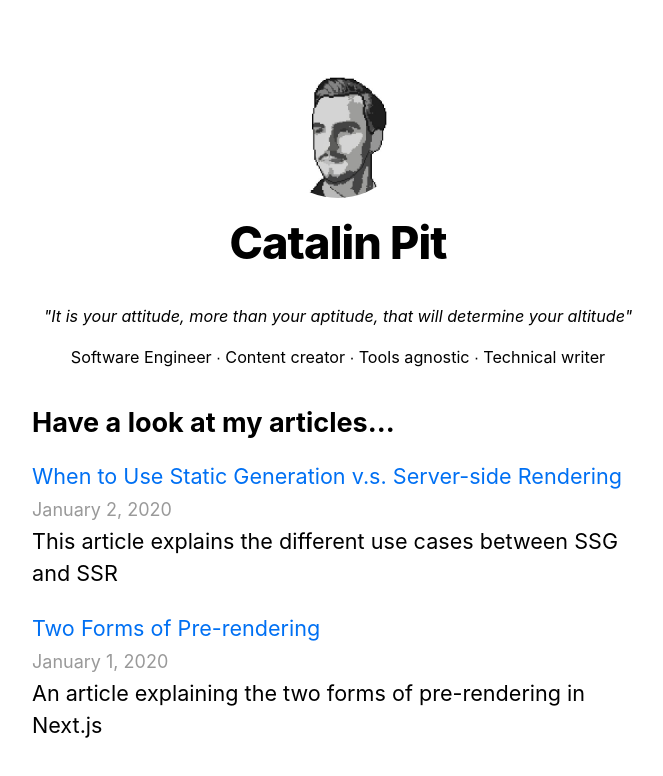
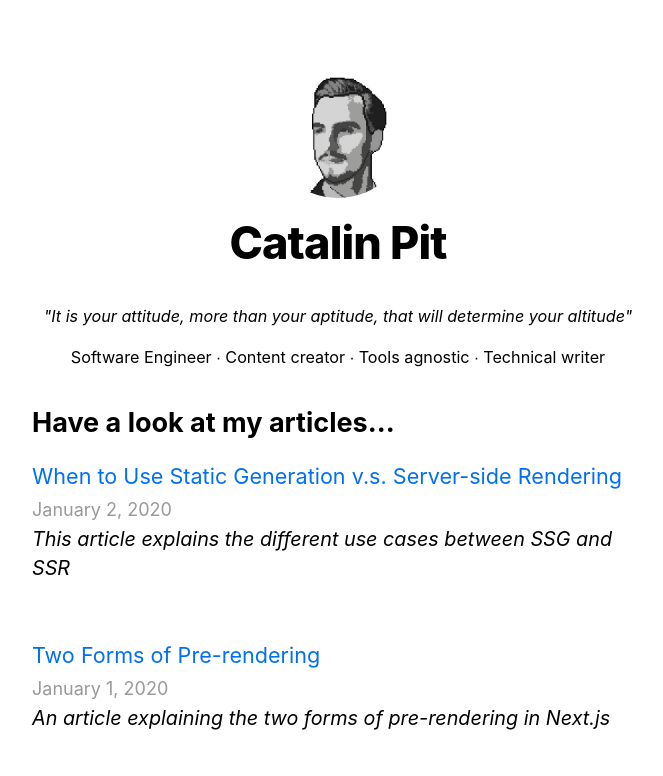
Before and after one commit to lawalalao/blog-next, a Next.js app: page / in a window 1280 px wide. Shown: the top 776 px of the page, without its empty margins (302-965 px from the left). Built offline with nearby package versions, Linux system fonts and the light colour scheme.

Commit message:
Added snippet

```diff
--- a/pages/index.js
+++ b/pages/index.js
@@ -28,7 +28,9 @@ export default function Home({ postsData }) {
                 <Date dateString={date} />
               </small>
               <br />
-              {snippet}
+              <div className={utilStyles.snippet}>
+                {snippet}
+              </div>
               <br />
             </li>
           ))}
--- a/styles/utils.module.css
+++ b/styles/utils.module.css
@@ -55,3 +55,9 @@
     font-size: .9rem;
     text-align: center;
   }
+
+
+  .snippet {
+    font-size: 1.1rem;
+    font-style: italic;
+  }
```
